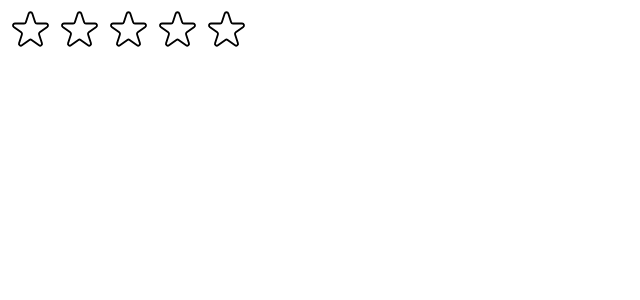
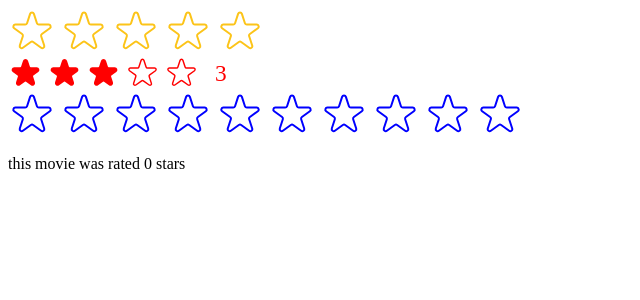
Before and after one commit to Ndesimoni/Movie-App, a React (Create React App) app: page / in a window 1280 px wide. Shown: the top 300 px of the page, without its empty margins (0-640 px from the left). Built offline with nearby package versions, Linux system fonts and the light colour scheme.

Commit message:
created prop APIs so consumers can dynamically specify, and customize the color, number of stars, fontSize and add their own custom css styles to this style component

```diff
--- a/src/StarRating.js
+++ b/src/StarRating.js
@@ -1,4 +1,5 @@
 import { useState } from "react";
+// import PropTypes from "prop-types";
 
 const containerStyle = {
   display: "flex",
@@ -11,20 +12,46 @@
   gap: "4px",
 };
 
+// const textstyle = {
+//   lineHeight: "1",
+//   margin: "0",
+// };
+
+// StarRating.propTypes = {
+//   maxRating: PropTypes.number,
+//   defaultRating: PropTypes.number,
+//   color: PropTypes.string,
+//   size: PropTypes.number,
+//   messages: PropTypes.array,
+//   className: PropTypes.string,
+//   onSetRating: PropTypes.func,
+// };
+
+const StarRating = ({
+  maxRating = 7,
+  size = 48,
+  color = "#fcc419",
+  className = "",
+  messages = [],
+  defaultRating = 0,
+  onSetRating,
+}) => {
+  const [rating, setRating] = useState(defaultRating);
+  const [temRating, setTemRating] = useState();
+
   const textstyle = {
     lineHeight: "1",
     margin: "0",
+    fontSize: `${size / 1.5}px`,
+    color,
   };
-
-const StarRating = ({ maxRating = 7 }) => {
-  const [rating, setRating] = useState(0);
-  const [temRating, setTemRating] = useState();
 
   function handleRating(rates) {
     setRating(rates);
+    onSetRating(rates);
   }
   return (
-    <div style={containerStyle}>
+    <div style={containerStyle} className={className}>
       <div style={StarContainerStyle}>
         {Array.from({ length: maxRating }, (_, i) => (
           <Star
@@ -33,22 +60,28 @@
             full={temRating ? temRating >= i + 1 : rating >= i + 1}
             onHoverIn={() => setTemRating(i + 1)}
             onHoverOut={() => setTemRating(0)}
+            size={size}
+            color={color}
           />
         ))}
       </div>
-      <p style={textstyle}>{temRating || rating || ""}</p>
+      <p style={textstyle}>
+        {messages.length === maxRating
+          ? messages[temRating ? temRating - 1 : rating - 1]
+          : temRating || rating || ""}
+      </p>
     </div>
   );
 };
 
+function Star({ onRate, full, onHoverIn, onHoverOut, size, color }) {
   const starStyle = {
     display: "block",
-  width: "45px",
-  height: "45px",
+    width: `${size}px`,
+    height: `${size}px`,
     cursor: "pointer",
   };
 
-function Star({ onRate, full, onHoverIn, onHoverOut }) {
   return (
     <span
       role="button"
@@ -61,8 +94,8 @@
         <svg
           xmlns="http://www.w3.org/2000/svg"
           viewBox="0 0 20 20"
-          fill="#000"
-          stroke="#000"
+          fill={color}
+          stroke={color}
         >
           <path d="M9.049 2.927c.3-.921 1.603-.921 1.902 0l1.07 3.292a1 1 0 00.95.69h3.462c.969 0 1.371 1.24.588 1.81l-2.8 2.034a1 1 0 00-.364 1.118l1.07 3.292c.3.921-.755 1.688-1.54 1.118l-2.8-2.034a1 1 0 00-1.175 0l-2.8 2.034c-.784.57-1.838-.197-1.539-1.118l1.07-3.292a1 1 0 00-.364-1.118L2.98 8.72c-.783-.57-.38-1.81.588-1.81h3.461a1 1 0 00.951-.69l1.07-3.292z" />
         </svg>
@@ -71,7 +104,7 @@
           xmlns="http://www.w3.org/2000/svg"
           fill="none"
           viewBox="0 0 24 24"
-          stroke="#000"
+          stroke={color}
         >
           <path
             strokeLinecap="round"
--- a/src/index.js
+++ b/src/index.js
@@ -1,13 +1,35 @@
-import React from "react";
+import React, { useState } from "react";
 import ReactDOM from "react-dom/client";
 import StarRating from "./StarRating";
 // import "./index.css";
 // import App from "./App";
 
+function Test() {
+  const [movieRating, setMovieRating] = useState(0);
+  return (
+    <>
+      <StarRating color="blue" maxRating={10} onSetRating={setMovieRating} />
+      <p>this movie was rated {movieRating} stars</p>
+    </>
+  );
+}
+
 const root = ReactDOM.createRoot(document.getElementById("root"));
 root.render(
   <React.StrictMode>
-    <StarRating maxRating={5} />
+    <StarRating
+      maxRating={5}
+      messages={["terribel", "bad", "ok", "good", "amazing"]}
+    />
+    <StarRating
+      maxRating={5}
+      color="red"
+      size={35}
+      className="className"
+      defaultRating={3}
+    />
+
+    <Test />
 
     {/* <App /> */}
   </React.StrictMode>
```
Lines whose indentation alone changed are shown as unchanged.
